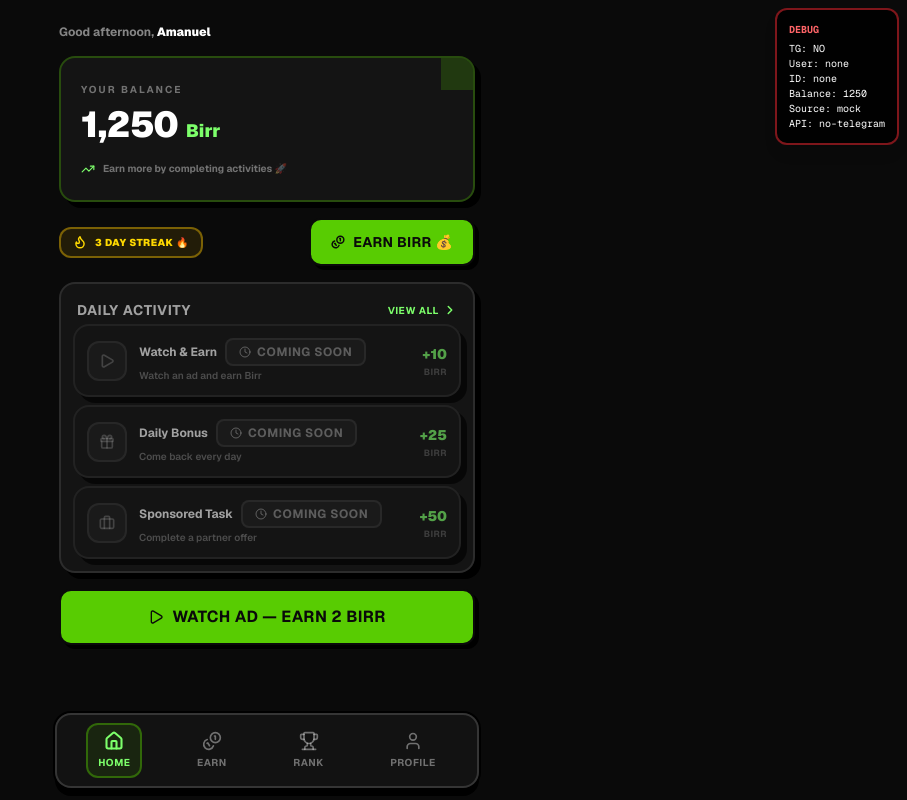
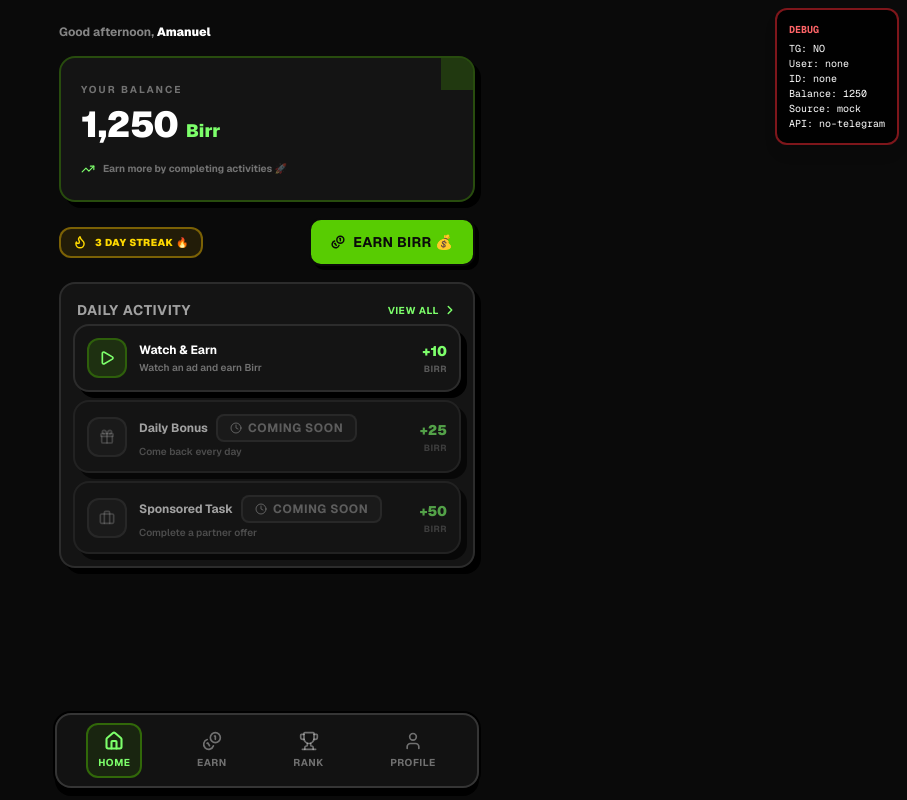
Before and after one commit to AmanuelCrafts/birrly, a Next.js app: page / in a window 1280 px wide. Shown: the whole page, without its empty margins (373-1280 px from the left). Built offline with nearby package versions, Linux system fonts and the light colour scheme.

Commit message:
fix: make existing Watch & Earn task card functional with Monetag ads
- Remove WatchAdButton component
- TaskCard now handles watch-ad click: shows Monetag ad, processes reward
- Watch & Earn task status changed from coming_soon to available
- No new buttons added to UI

```diff
--- a/src/components/home/TaskCard.tsx
+++ b/src/components/home/TaskCard.tsx
@@ -1,16 +1,21 @@
 "use client";
 
+import { useState } from "react";
 import {
   Play,
   Gift,
   Briefcase,
   Users,
   Sparkles,
+  Loader2,
   type LucideIcon,
 } from "lucide-react";
 import { cn, formatBirr } from "@/lib/utils";
 import { Card } from "@/components/ui/card";
 import { ComingSoon } from "@/components/shared/ComingSoon";
+import { showRewardedAd } from "@/lib/monetag";
+import { useTelegram } from "@/hooks/useTelegram";
+import { useUser } from "@/hooks/useUser";
 import type { Task } from "@/lib/types";
 
 const iconMap: Record<string, LucideIcon> = {
@@ -30,16 +35,77 @@ interface TaskCardProps {
 export function TaskCard({ task, onTaskClick, className }: TaskCardProps) {
   const Icon = iconMap[task.icon] ?? Sparkles;
   const isComingSoon = task.status === "coming_soon";
+  const [isLoading, setIsLoading] = useState(false);
+  const [message, setMessage] = useState("");
+  const telegram = useTelegram();
+  const user = useUser();
+
+  const handleClick = async () => {
+    if (isComingSoon || isLoading) return;
+
+    // If this is the Watch & Earn task, show the Monetag ad
+    if (task.id === "watch-ad") {
+      if (!telegram.isInsideTelegram || !telegram.user) {
+        setMessage("Not in Telegram");
+        return;
+      }
+      if (!user) {
+        setMessage("User not loaded");
+        return;
+      }
+
+      setIsLoading(true);
+      setMessage("");
+
+      try {
+        await showRewardedAd();
+
+        const eventId = `ad_${Date.now()}_${Math.random().toString(36).substring(2, 9)}`;
+
+        const res = await fetch("/api/ad-event", {
+          method: "POST",
+          headers: { "Content-Type": "application/json" },
+          body: JSON.stringify({
+            telegramId: String(telegram.user.id),
+            eventId,
+          }),
+        });
+
+        const data = await res.json();
+
+        if (!res.ok) {
+          setMessage(data.error || "Failed");
+          return;
+        }
+
+        setMessage(data.message || `+${data.reward} Birr!`);
+
+        setTimeout(() => {
+          setIsLoading(false);
+          setMessage("");
+        }, 3000);
+      } catch (err) {
+        setMessage(err instanceof Error ? err.message : "Ad failed");
+        setIsLoading(false);
+      }
+      return;
+    }
+
+    // For other tasks, use the default click handler
+    onTaskClick?.(task);
+  };
 
   return (
+    <div className="space-y-1">
       <Card
         className={cn(
           "group relative overflow-hidden transition-all duration-150",
           !isComingSoon && "hover:translate-x-[2px] hover:translate-y-[2px] hover:shadow-[2px_2px_0px_#000000] cursor-pointer",
           isComingSoon && "opacity-60",
+          isLoading && "opacity-80",
           className
         )}
-      onClick={() => !isComingSoon && onTaskClick?.(task)}
+        onClick={handleClick}
         role={!isComingSoon ? "button" : undefined}
         tabIndex={!isComingSoon ? 0 : undefined}
       >
@@ -52,6 +118,9 @@ export function TaskCard({ task, onTaskClick, className }: TaskCardProps) {
                 : "border-brand-500/30 bg-brand-500/15"
             )}
           >
+            {isLoading ? (
+              <Loader2 className="h-4 w-4 animate-spin text-brand-400" />
+            ) : (
               <Icon
                 className={cn(
                   "h-4 w-4",
@@ -59,6 +128,7 @@ export function TaskCard({ task, onTaskClick, className }: TaskCardProps) {
                 )}
                 strokeWidth={2.5}
               />
+            )}
           </div>
 
           <div className="flex-1 min-w-0">
@@ -81,5 +151,18 @@ export function TaskCard({ task, onTaskClick, className }: TaskCardProps) {
           </div>
         </div>
       </Card>
+      {message && (
+        <p
+          className={cn(
+            "text-center text-xs font-semibold",
+            message.includes("Failed") || message.includes("error") || message.includes("limit") || message.includes("Duplicate")
+              ? "text-red-400"
+              : "text-emerald-400"
+          )}
+        >
+          {message}
+        </p>
+      )}
+    </div>
   );
 }
--- a/src/components/home/WatchAdButton.tsx
+++ /dev/null
@@ -1,119 +0,0 @@
-"use client";
-
-import { useState } from "react";
-import { Play, Loader2 } from "lucide-react";
-import { showRewardedAd } from "@/lib/monetag";
-import { useTelegram } from "@/hooks/useTelegram";
-import { useUser } from "@/hooks/useUser";
-import { Button } from "@/components/ui/button";
-
-type AdState = "idle" | "loading" | "showing" | "processing" | "success" | "error";
-
-interface WatchAdButtonProps {
-  onRewardEarned?: () => void;
-}
-
-export function WatchAdButton({ onRewardEarned }: WatchAdButtonProps) {
-  const telegram = useTelegram();
-  const user = useUser();
-  const [adState, setAdState] = useState<AdState>("idle");
-  const [message, setMessage] = useState("");
-
-  const handleWatchAd = async () => {
-    if (!telegram.isInsideTelegram || !telegram.user) {
-      setAdState("error");
-      setMessage("Not in Telegram");
-      return;
-    }
-
-    if (!user) {
-      setAdState("error");
-      setMessage("User not loaded");
-      return;
-    }
-
-    setAdState("loading");
-    setMessage("");
-
-    try {
-      // Show the Monetag rewarded ad
-      setAdState("showing");
-      await showRewardedAd();
-
-      // Ad completed — send to server for processing
-      setAdState("processing");
-
-      const eventId = `ad_${Date.now()}_${Math.random().toString(36).substring(2, 9)}`;
-
-      const res = await fetch("/api/ad-event", {
-        method: "POST",
-        headers: { "Content-Type": "application/json" },
-        body: JSON.stringify({
-          telegramId: String(telegram.user.id),
-          eventId,
-        }),
-      });
-
-      const data = await res.json();
-
-      if (!res.ok) {
-        setAdState("error");
-        setMessage(data.error || "Failed to process reward");
-        return;
-      }
-
-      setAdState("success");
-      setMessage(data.message || `+${data.reward} Birr earned!`);
-      onRewardEarned?.();
-
-      // Reset after 3 seconds
-      setTimeout(() => {
-        setAdState("idle");
-        setMessage("");
-      }, 3000);
-    } catch (err) {
-      setAdState("error");
-      setMessage(err instanceof Error ? err.message : "Ad failed to load");
-    }
-  };
-
-  const isLoading = adState === "loading" || adState === "showing" || adState === "processing";
-
-  return (
-    <div className="space-y-2">
-      <Button
-        variant="primary"
-        size="lg"
-        onClick={handleWatchAd}
-        disabled={isLoading}
-        className="w-full"
-      >
-        {adState === "loading" || adState === "showing" ? (
-          <>
-            <Loader2 className="h-4 w-4 animate-spin" />
-            {adState === "showing" ? "Watching ad..." : "Loading ad..."}
-          </>
-        ) : adState === "processing" ? (
-          <>
-            <Loader2 className="h-4 w-4 animate-spin" />
-            Processing...
-          </>
-        ) : (
-          <>
-            <Play className="h-4 w-4" />
-            Watch Ad — Earn 2 Birr
-          </>
-        )}
-      </Button>
-      {message && (
-        <p
-          className={`text-center text-xs font-semibold ${
-            adState === "error" ? "text-red-400" : "text-emerald-400"
-          }`}
-        >
-          {message}
-        </p>
-      )}
-    </div>
-  );
-}
--- a/src/components/sections/HomeSection.tsx
+++ b/src/components/sections/HomeSection.tsx
@@ -4,7 +4,6 @@ import { Coins } from "lucide-react";
 import { BalanceCard } from "@/components/home/BalanceCard";
 import { StreakIndicator } from "@/components/home/StreakIndicator";
 import { DailyActivity } from "@/components/home/DailyActivity";
-import { WatchAdButton } from "@/components/home/WatchAdButton";
 import { Button } from "@/components/ui/button";
 import { getGreeting } from "@/lib/utils";
 import type { Task, User } from "@/lib/types";
@@ -49,10 +48,6 @@ export function HomeSection({ user, onEarnClick, onTaskClick }: HomeSectionProps
           onViewAll={onEarnClick}
         />
       </div>
-
-      <div className="px-4">
-        <WatchAdButton />
-      </div>
     </div>
   );
 }
--- a/src/lib/data.ts
+++ b/src/lib/data.ts
@@ -32,7 +32,7 @@ export const mockTasks: Task[] = [
     description: "Watch an ad and earn Birr",
     reward: 10,
     icon: "Play",
-    status: "coming_soon",
+    status: "available",
     category: "watch",
   },
   {
```
Lines whose indentation alone changed are shown as unchanged.
